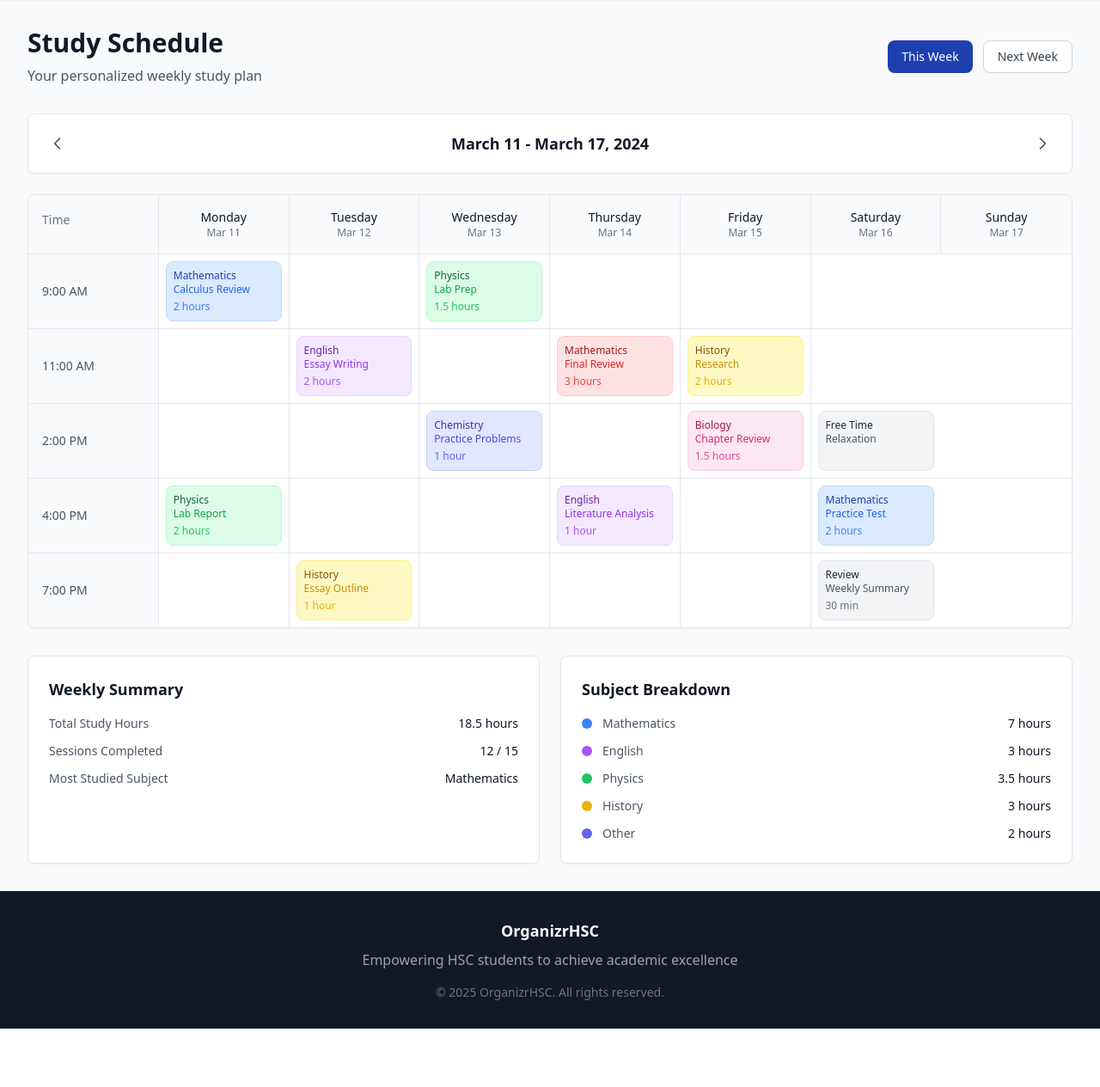
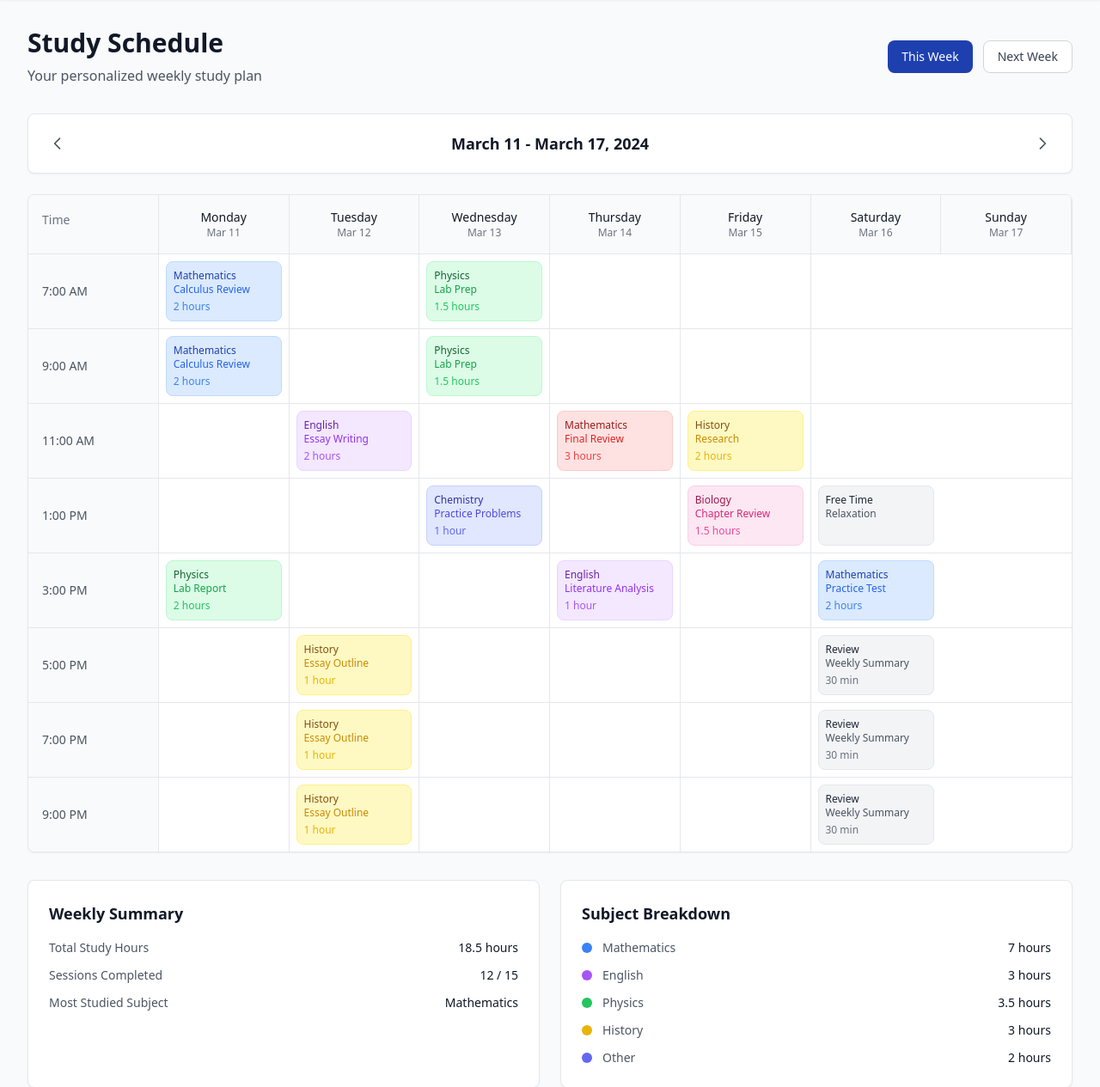
Before and after one commit to rahuls101/OrganizrHSC, a Flask app: page /schedule in a window 1280 px wide. Shown: the part 65-1330 px from the top of the page at 86% size. Before the commit the page ends 1262 px from the top, so only its background shows below. Run offline with Flask 3, Linux system fonts and the light colour scheme; the visitor is signed in with stand-in values (Sample User, id 1); some libraries are stand-ins or nearby versions.

```diff
--- a/templates/schedule.html
+++ b/templates/schedule.html
@@ -128,7 +128,7 @@
                     <div class="text-sm font-medium text-gray-900">Saturday</div>
                     <div class="text-xs text-gray-500">Mar 16</div>
                 </div>
-                <div class="p-4 bg-gray-50 text-center">
+                <div class="p-4 bg-gray-50 border-r border-gray-200 text-center">
                     <div class="text-sm font-medium text-gray-900">Sunday</div>
                     <div class="text-xs text-gray-500">Mar 17</div>
                 </div>
@@ -136,6 +136,31 @@
 
             <!-- Calendar Body -->
             <div class="divide-y divide-gray-200">
+                <!-- 7:00 AM Row -->
+                <div class="grid grid-cols-8 min-h-16">
+                    <div class="p-4 bg-gray-50 border-r border-gray-200 flex items-center">
+                        <span class="text-sm text-gray-600">7:00 AM</span>
+                    </div>
+                    <div class="p-2 border-r border-gray-200">
+                        <div class="bg-blue-100 border border-blue-200 rounded-lg p-2 h-full">
+                            <div class="text-xs font-medium text-blue-800">Mathematics</div>
+                            <div class="text-xs text-blue-600">Calculus Review</div>
+                            <div class="text-xs text-blue-500 mt-1">2 hours</div>
+                        </div>
+                    </div>
+                    <div class="p-2 border-r border-gray-200"></div>
+                    <div class="p-2 border-r border-gray-200">
+                        <div class="bg-green-100 border border-green-200 rounded-lg p-2 h-full">
+                            <div class="text-xs font-medium text-green-800">Physics</div>
+                            <div class="text-xs text-green-600">Lab Prep</div>
+                            <div class="text-xs text-green-500 mt-1">1.5 hours</div>
+                        </div>
+                    </div>
+                    <div class="p-2 border-r border-gray-200"></div>
+                    <div class="p-2 border-r border-gray-200"></div>
+                    <div class="p-2"></div>
+                </div>
+
                 <!-- 9:00 AM Row -->
                 <div class="grid grid-cols-8 min-h-16">
                     <div class="p-4 bg-gray-50 border-r border-gray-200 flex items-center">
@@ -192,10 +217,10 @@
                     <div class="p-2"></div>
                 </div>
 
-                <!-- 2:00 PM Row -->
+                <!-- 1:00 PM Row -->
                 <div class="grid grid-cols-8 min-h-16">
                     <div class="p-4 bg-gray-50 border-r border-gray-200 flex items-center">
-                        <span class="text-sm text-gray-600">2:00 PM</span>
+                        <span class="text-sm text-gray-600">1:00 PM</span>
                     </div>
                     <div class="p-2 border-r border-gray-200"></div>
                     <div class="p-2 border-r border-gray-200"></div>
@@ -222,10 +247,10 @@
                     </div>
                 </div>
 
-                <!-- 4:00 PM Row -->
+                <!-- 3:00 PM Row -->
                 <div class="grid grid-cols-8 min-h-16">
                     <div class="p-4 bg-gray-50 border-r border-gray-200 flex items-center">
-                        <span class="text-sm text-gray-600">4:00 PM</span>
+                        <span class="text-sm text-gray-600">3:00 PM</span>
                     </div>
                     <div class="p-2 border-r border-gray-200">
                         <div class="bg-green-100 border border-green-200 rounded-lg p-2 h-full">
@@ -253,10 +278,60 @@
                     </div>
                 </div>
 
+                <!-- 5:00 PM Row -->
+                <div class="grid grid-cols-8 min-h-16">
+                    <div class="p-4 bg-gray-50 border-r border-gray-200 flex items-center">
+                        <span class="text-sm text-gray-600">5:00 PM</span>
+                    </div>
+                    <div class="p-2 border-r border-gray-200"></div>
+                    <div class="p-2 border-r border-gray-200">
+                        <div class="bg-yellow-100 border border-yellow-200 rounded-lg p-2 h-full">
+                            <div class="text-xs font-medium text-yellow-800">History</div>
+                            <div class="text-xs text-yellow-600">Essay Outline</div>
+                            <div class="text-xs text-yellow-500 mt-1">1 hour</div>
+                        </div>
+                    </div>
+                    <div class="p-2 border-r border-gray-200"></div>
+                    <div class="p-2 border-r border-gray-200"></div>
+                    <div class="p-2 border-r border-gray-200"></div>
+                    <div class="p-2">
+                        <div class="bg-gray-100 border border-gray-200 rounded-lg p-2 h-full">
+                            <div class="text-xs font-medium text-gray-800">Review</div>
+                            <div class="text-xs text-gray-600">Weekly Summary</div>
+                            <div class="text-xs text-gray-500 mt-1">30 min</div>
+                        </div>
+                    </div>
+                </div>
+
                 <!-- 7:00 PM Row -->
                 <div class="grid grid-cols-8 min-h-16">
                     <div class="p-4 bg-gray-50 border-r border-gray-200 flex items-center">
                         <span class="text-sm text-gray-600">7:00 PM</span>
+                    </div>
+                    <div class="p-2 border-r border-gray-200"></div>
+                    <div class="p-2 border-r border-gray-200">
+                        <div class="bg-yellow-100 border border-yellow-200 rounded-lg p-2 h-full">
+                            <div class="text-xs font-medium text-yellow-800">History</div>
+                            <div class="text-xs text-yellow-600">Essay Outline</div>
+                            <div class="text-xs text-yellow-500 mt-1">1 hour</div>
+                        </div>
+                    </div>
+                    <div class="p-2 border-r border-gray-200"></div>
+                    <div class="p-2 border-r border-gray-200"></div>
+                    <div class="p-2 border-r border-gray-200"></div>
+                    <div class="p-2">
+                        <div class="bg-gray-100 border border-gray-200 rounded-lg p-2 h-full">
+                            <div class="text-xs font-medium text-gray-800">Review</div>
+                            <div class="text-xs text-gray-600">Weekly Summary</div>
+                            <div class="text-xs text-gray-500 mt-1">30 min</div>
+                        </div>
+                    </div>
+                </div>
+
+                <!-- 9:00 PM Row -->
+                <div class="grid grid-cols-8 min-h-16">
+                    <div class="p-4 bg-gray-50 border-r border-gray-200 flex items-center">
+                        <span class="text-sm text-gray-600">9:00 PM</span>
                     </div>
                     <div class="p-2 border-r border-gray-200"></div>
                     <div class="p-2 border-r border-gray-200">
```
Also changed, not shown: models.py (+7 -0 lines).
